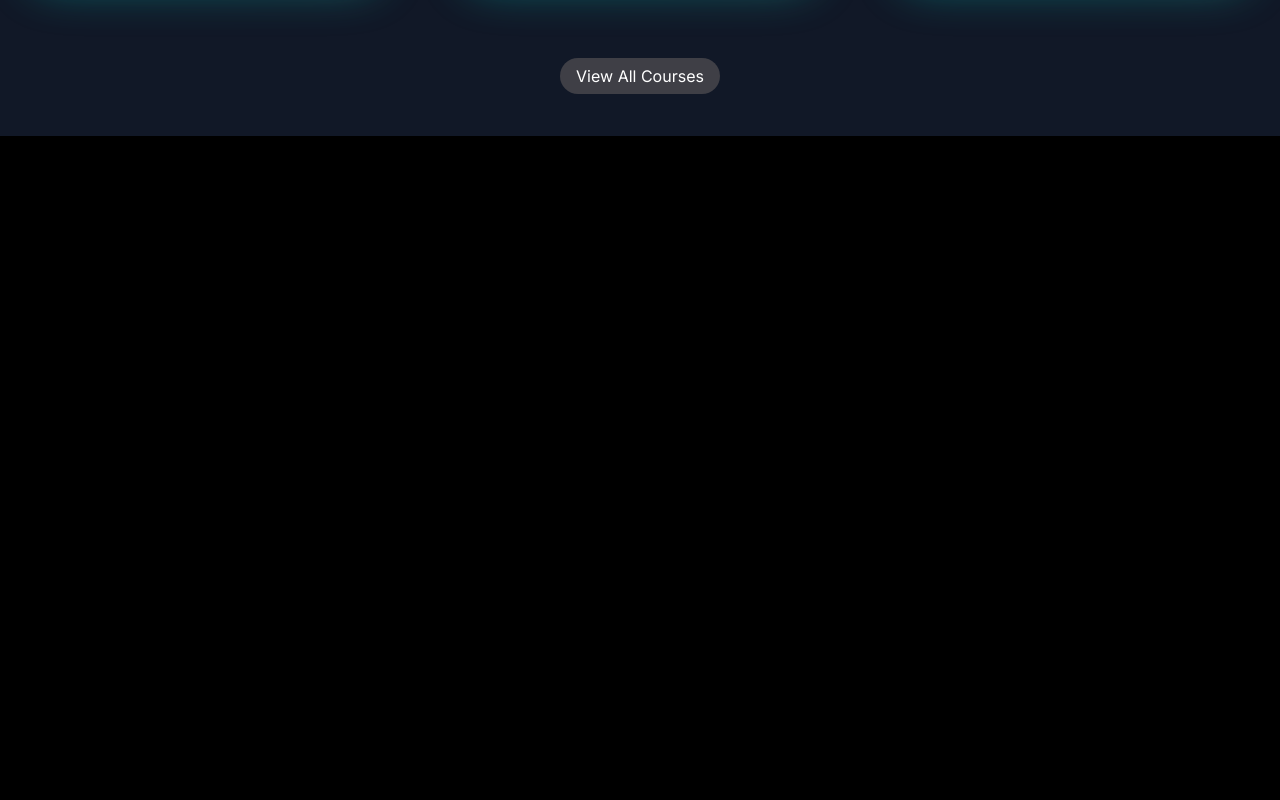
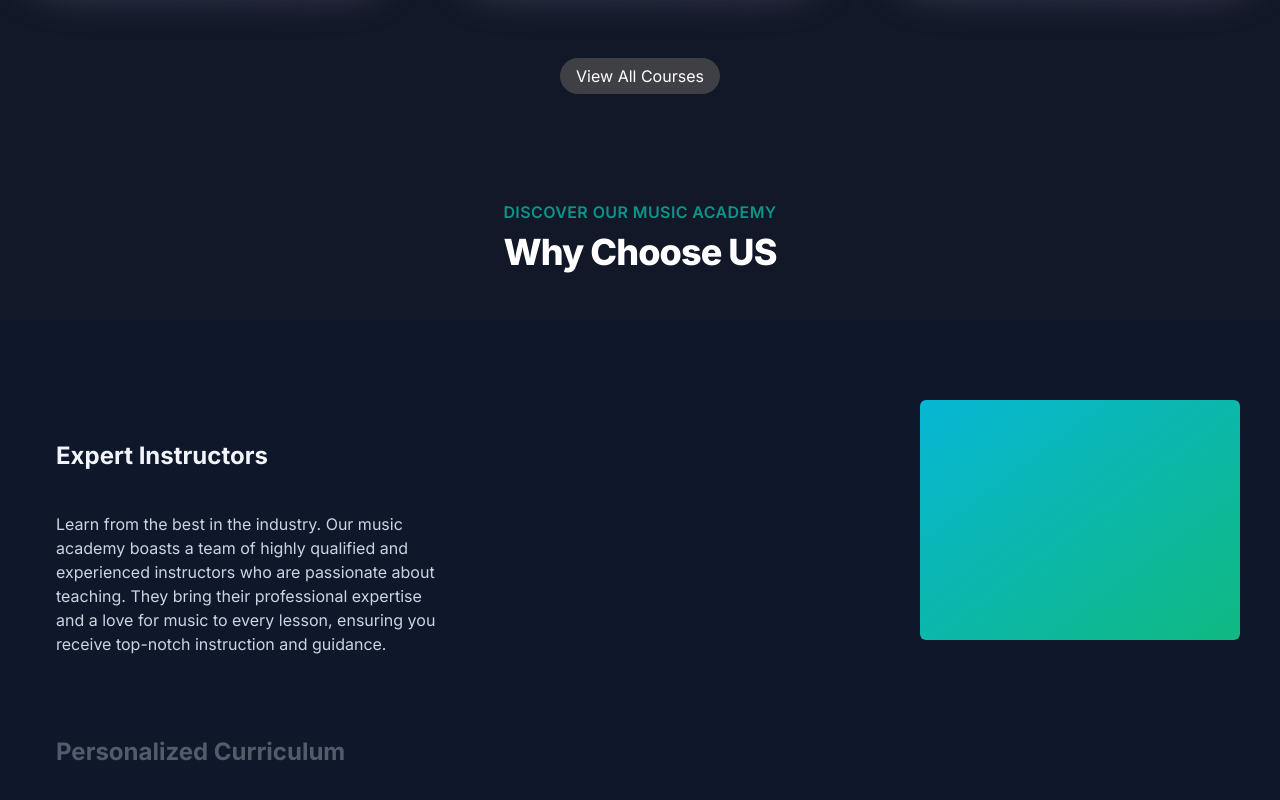
Before and after one commit to Muhammad-Haram/Music-Academy, a Next.js app: page / in a window 1280 px wide. Shown: the part 1236-2036 px from the top of the page. Before the commit the page ends 1372 px from the top, so only its background shows below. Built offline with nearby package versions, Linux system fonts and the light colour scheme.

Commit message:
add sticky section

```diff
--- a/src/app/page.tsx
+++ b/src/app/page.tsx
@@ -2,12 +2,14 @@ import Hero from '@/components/Hero'
 import Navbar from '@/components/Navbar'
 import React from 'react'
 import FeaturedCards from '@/components/FeaturedCards'
+import WhyChooseUs from '@/components/WhyChooseUs'
 
 const page = () => {
   return (
     <main className='min-h-screen bg-black/[0.96] antialiased bg-grid-white/[0.02]'>
       <Hero />
       <FeaturedCards />
+      <WhyChooseUs/>
     </main>
   )
 }
--- /dev/null
+++ b/src/components/WhyChooseUs.tsx
@@ -0,0 +1,49 @@
+"use client";
+import React from 'react'
+import { StickyScroll } from "./ui/sticky-scroll-reveal";
+import Image from "next/image";
+
+const whyChooseUs = [
+    {
+        title: "Expert Instructors",
+        description:
+            "Learn from the best in the industry. Our music academy boasts a team of highly qualified and experienced instructors who are passionate about teaching. They bring their professional expertise and a love for music to every lesson, ensuring you receive top-notch instruction and guidance."
+    },
+    {
+        title: "Personalized Curriculum",
+        description:
+            "Your musical journey is unique, and so is our approach. We offer a personalized curriculum tailored to your individual needs and goals. Whether you're a beginner or an advanced musician, our flexible programs are designed to help you progress at your own pace and achieve your musical aspirations."
+    },
+    {
+        title: "State-of-the-Art Facilities",
+        description:
+            "Practice and learn in an inspiring environment. Our academy features state-of-the-art facilities equipped with the latest musical instruments and technology. Enjoy a comfortable and professional setting that enhances your learning experience and fosters creativity."
+    },
+    {
+        title: "Performance Opportunities",
+        description:
+            "Showcase your talent and gain confidence through regular performance opportunities. We organize concerts, recitals, and community events where you can perform in front of an audience. These experiences are invaluable for building stage presence and gaining practical performance skills."
+    },
+    {
+        title: "Supportive Community",
+        description:
+            "Join a vibrant and supportive community of music lovers. At our academy, you'll connect with fellow students who share your passion for music. Participate in group activities, collaborative projects, and social events that enrich your learning experience and create lasting friendships."
+    },
+];
+
+const WhyChooseUs = () => {
+    return (
+        <div className='bg-[#121827]'>
+
+            <h2 className='text-center pb-2 pt-5 sm:pt-16 text-teal-600 font-semibold tracking-wide uppercase'>
+                Discover our Music Academy</h2>
+
+            <h1 className='text-center pb-5 sm:pb-12 text-3xl leading-8 font-extrabold tracking-tight text-white sm:text-4xl'>Why Choose US</h1>
+
+            <StickyScroll content={whyChooseUs} />
+
+        </div>
+    )
+}
+
+export default WhyChooseUs
--- /dev/null
+++ b/src/components/ui/sticky-scroll-reveal.tsx
@@ -0,0 +1,112 @@
+"use client";
+import React, { useEffect, useRef, useState } from "react";
+import { useMotionValueEvent, useScroll } from "framer-motion";
+import { motion } from "framer-motion";
+import { cn } from "@/utils/cn";
+
+export const StickyScroll = ({
+  content,
+  contentClassName,
+}: {
+  content: {
+    title: string;
+    description: string;
+    content?: React.ReactNode | any;
+  }[];
+  contentClassName?: string;
+}) => {
+  const [activeCard, setActiveCard] = React.useState(0);
+  const ref = useRef<any>(null);
+  const { scrollYProgress } = useScroll({
+    // uncomment line 22 and comment line 23 if you DONT want the overflow container and want to have it change on the entire page scroll
+    // target: ref
+    container: ref,
+    offset: ["start start", "end start"],
+  });
+  const cardLength = content.length;
+
+  useMotionValueEvent(scrollYProgress, "change", (latest) => {
+    const cardsBreakpoints = content.map((_, index) => index / cardLength);
+    const closestBreakpointIndex = cardsBreakpoints.reduce(
+      (acc, breakpoint, index) => {
+        const distance = Math.abs(latest - breakpoint);
+        if (distance < Math.abs(latest - cardsBreakpoints[acc])) {
+          return index;
+        }
+        return acc;
+      },
+      0
+    );
+    setActiveCard(closestBreakpointIndex);
+  });
+
+  const backgroundColors = [
+    "var(--slate-900)",
+    "var(--black)",
+    "var(--neutral-900)",
+  ];
+  const linearGradients = [
+    "linear-gradient(to bottom right, var(--cyan-500), var(--emerald-500))",
+    "linear-gradient(to bottom right, var(--pink-500), var(--indigo-500))",
+    "linear-gradient(to bottom right, var(--orange-500), var(--yellow-500))",
+  ];
+
+  const [backgroundGradient, setBackgroundGradient] = useState(
+    linearGradients[0]
+  );
+
+  useEffect(() => {
+    setBackgroundGradient(linearGradients[activeCard % linearGradients.length]);
+  }, [activeCard]);
+
+  return (
+    <motion.div
+      animate={{
+        backgroundColor: backgroundColors[activeCard % backgroundColors.length],
+      }}
+      className="h-[30rem] overflow-y-auto flex justify-between relative space-x-10 rounded-md p-10 pt-0 sm:pt-10"
+      ref={ref}
+    >
+      <div className="div relative flex items-start px-4">
+        <div className="max-w-2xl">
+          {content.map((item, index) => (
+            <div key={item.title + index} className="my-20">
+              <motion.h2
+                initial={{
+                  opacity: 0,
+                }}
+                animate={{
+                  opacity: activeCard === index ? 1 : 0.3,
+                }}
+                className="text-2xl font-bold text-slate-100"
+              >
+                {item.title}
+              </motion.h2>
+              <motion.p
+                initial={{
+                  opacity: 0,
+                }}
+                animate={{
+                  opacity: activeCard === index ? 1 : 0.3,
+                }}
+                className="text-kg text-slate-300 max-w-sm mt-10"
+              >
+                {item.description}
+              </motion.p>
+            </div>
+          ))}
+          <div className="h-40" />
+        </div>
+      </div>
+      <div
+        style={{ background: backgroundGradient }}
+        className={cn(
+          "hidden lg:block h-60 w-80 rounded-md bg-white sticky top-10 overflow-hidden",
+          contentClassName
+        )}
+      >
+        {content[activeCard].content ?? null}
+      </div>
+    </motion.div>
+  );
+};
```
